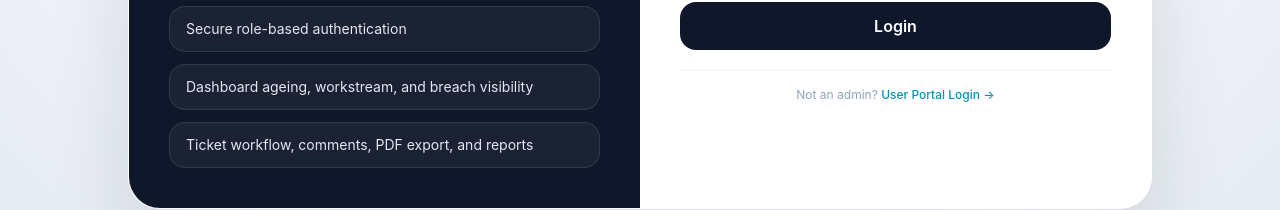
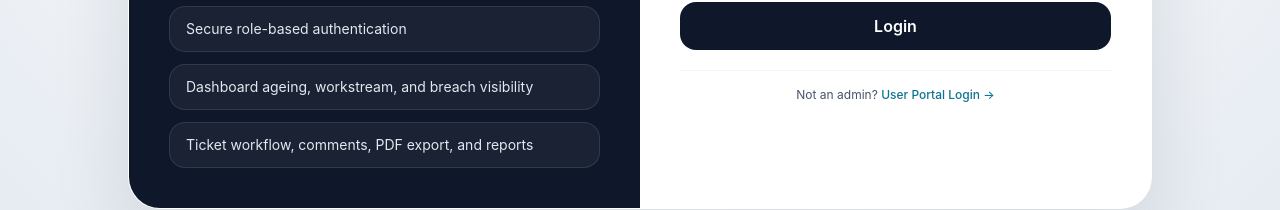
Before and after one commit to jitutanwar123/IssueTrack, a React (Vite) app in the folder client/: page /login in a window 1280 px wide. Shown: the part 459-669 px from the top of the page. Built offline with nearby package versions, Linux system fonts and the light colour scheme; no server answers.

Commit message:
Update Login.jsx

```diff
--- a/client/src/pages/Login.jsx
+++ b/client/src/pages/Login.jsx
@@ -145,11 +145,11 @@ export default function Login() {
               {loading ? "Signing In..." : "Login"}
             </button>
 
-            <div className="border-t border-slate-100 pt-4 text-center text-xs text-slate-400">
+            <div className="border-t border-slate-100 pt-4 text-center text-xs text-slate-600">
   Not an admin?{" "}
   <Link
     to="/user-login"
-                className="font-medium text-cyan-600 hover:text-cyan-500"
+    className="font-medium text-cyan-700 hover:text-cyan-600"
   >
     User Portal Login →
   </Link>
```
Lines whose indentation alone changed are shown as unchanged.
